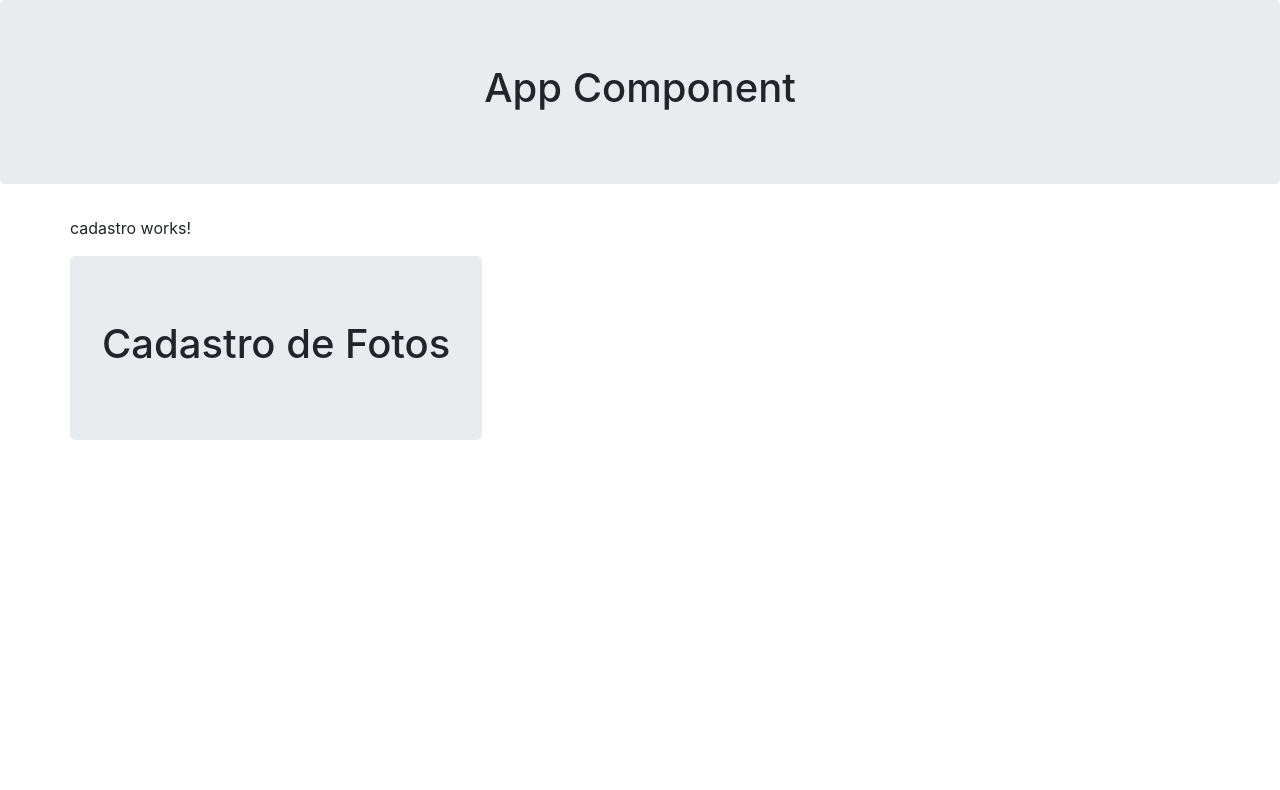
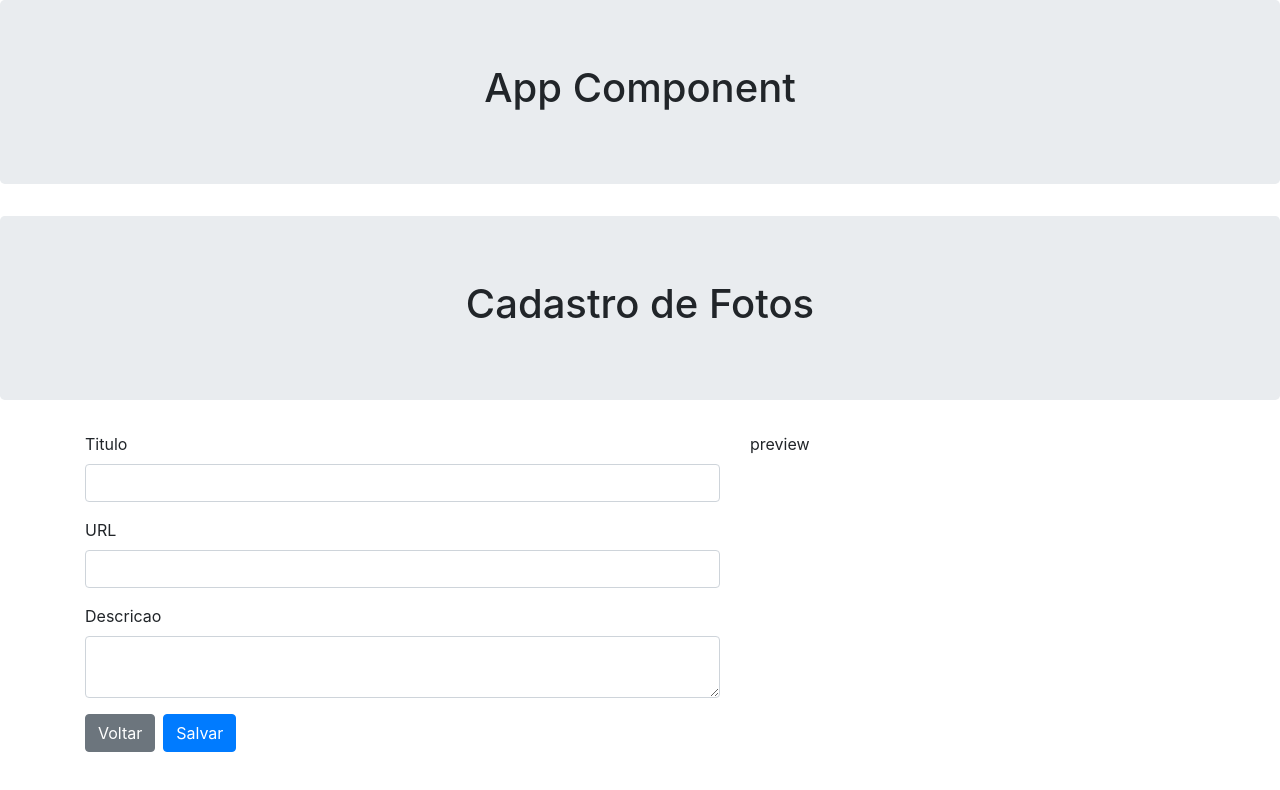
Before and after one commit to ElvisBM/angular-caelum, an Angular app: page /cadastro in a window 1280 px wide. Shown: the top 790 px of the page. Built offline with nearby package versions, Linux system fonts and the light colour scheme.

Commit message:
add formsModule, evento ng-submit e function

```diff
--- a/src/app/app.component.html
+++ b/src/app/app.component.html
@@ -3,8 +3,5 @@
     {{ title }}
   </h1>
 </header>
-<main class="container">
-  <div class="row">
-    <router-outlet></router-outlet>
-  </div>
-</main>
+
+<router-outlet></router-outlet>
--- a/src/app/app.module.ts
+++ b/src/app/app.module.ts
@@ -9,6 +9,7 @@ import { ListagemComponent } from './listagem/listagem.component';
 import { CadastroComponent } from './cadastro/cadastro.component';
 import { ModuloRoteamento } from './app.routes';
 import { MenuComponent } from './menu/menu.component';
+import { FormsModule } from "@angular/forms";
 
 @NgModule({
   declarations: [
@@ -22,7 +23,8 @@ import { MenuComponent } from './menu/menu.component';
     HttpClientModule,
     FotoModule,
     CardModule,
-    ModuloRoteamento
+    ModuloRoteamento,
+    FormsModule
   ],
   providers: [],
   bootstrap: [AppComponent]
--- a/src/app/cadastro/cadastro.component.html
+++ b/src/app/cadastro/cadastro.component.html
@@ -1,8 +1,28 @@
-<p>
-  cadastro works!
-</p>
 <header class="jumbotron">
   <h1 class="text-center">
     Cadastro de Fotos
   </h1>
 </header>
+<main class="container">
+  <div class="row">
+    <form  class="col-md-7" (ngSubmit)="salvar()">
+		<div class="form-group">
+			<label for="">Titulo</label>
+			<input type="text" name="titulo" class="form-control">
+		</div>
+		<div class="form-group">
+			<label for="">URL</label>
+			<input type="text" name="url" class="form-control">
+		</div>
+		<div class="form-group">
+			<label for="">Descricao</label>
+			<textarea name="descricao" class="form-control"></textarea>
+		</div>
+		<a routerLink="" class="btn btn-secondary mr-2">Voltar</a>
+		<button class="btn btn-primary">Salvar</button>
+	</form>
+	<aside class="col-md-5">
+	preview
+	</aside>
+  </div>
+</main>
--- a/src/app/cadastro/cadastro.component.ts
+++ b/src/app/cadastro/cadastro.component.ts
@@ -11,5 +11,7 @@ export class CadastroComponent implements OnInit {
 
   ngOnInit() {
   }
-
+  salvar(){
+    console.log('clicou');
+  }
 }
--- a/src/app/listagem/listagem.component.html
+++ b/src/app/listagem/listagem.component.html
@@ -6,7 +6,7 @@
   <main class="container">
     <div class="row">
       <div class="col-12">
-        <a routeLink="/cadastro" class="btn btn-primary">Nova Foto</a>
+        <a routerLink="/cadastro" class="btn btn-primary">Nova Foto</a>
       </div>
     </div>
     <div class="row">
```
